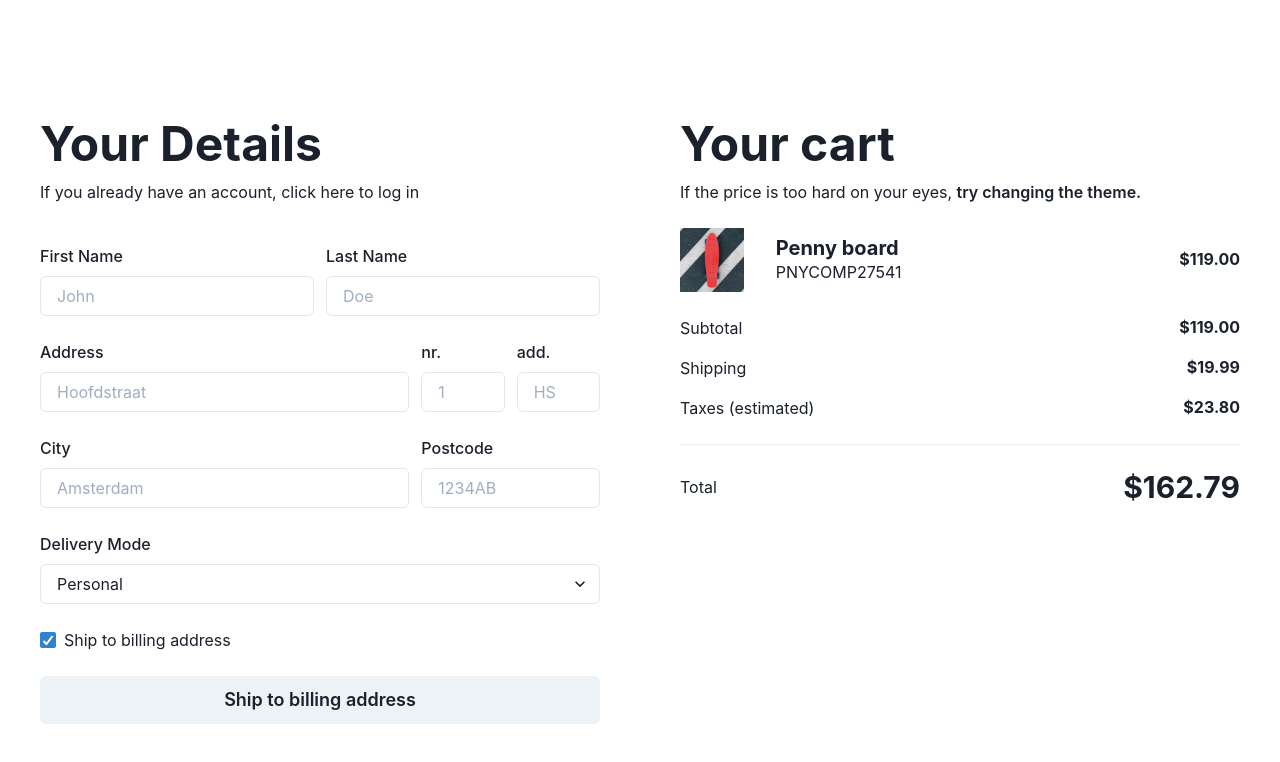
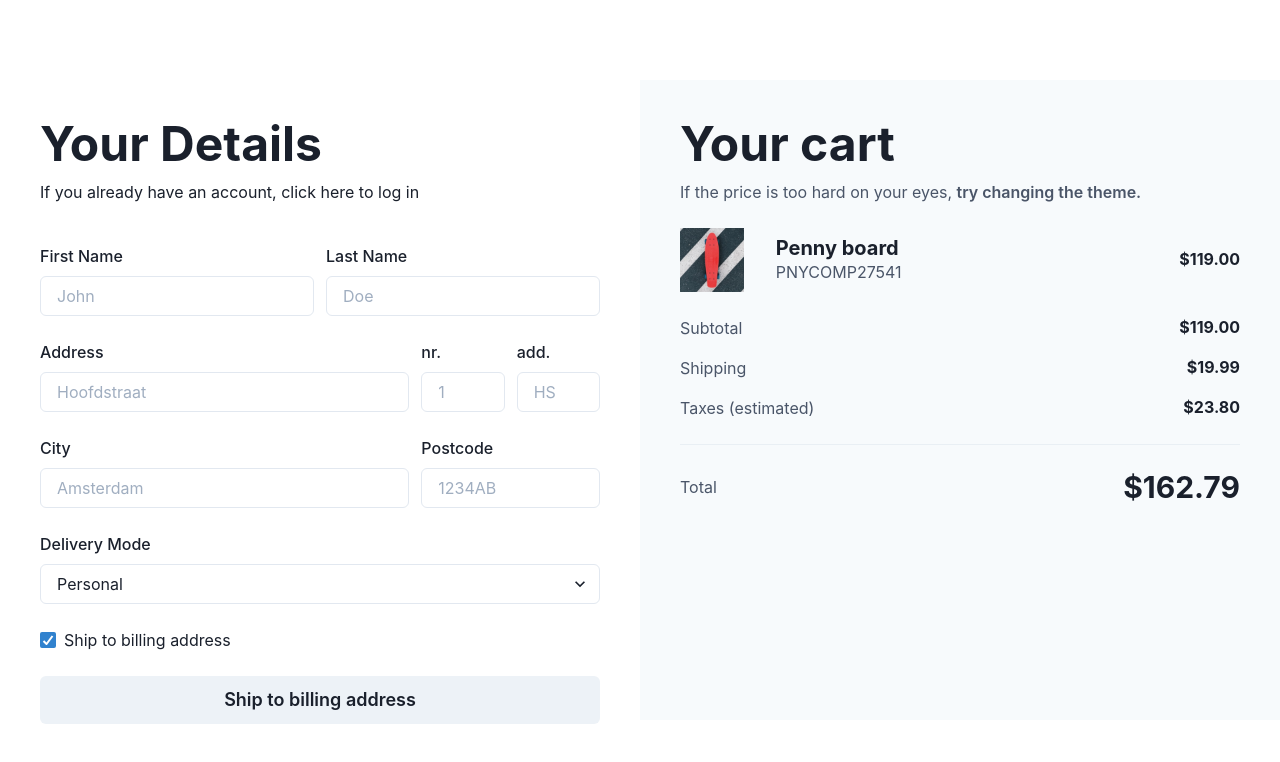
Before and after one commit to maugares/chakraui-egghead-tutorial, a Next.js app: page / in a window 1280 px wide. Shown: the top 762 px of the page. Built offline with nearby package versions, Linux system fonts and the light colour scheme.

Commit message:
Add color mode values

```diff
--- a/src/Cart/Cart.tsx
+++ b/src/Cart/Cart.tsx
@@ -9,12 +9,15 @@
   HStack,
   Stack,
   Divider,
+  Button,
   useColorMode,
-  Button
+  useColorModeValue
 } from '@chakra-ui/react'
 
 const Cart = () => {
   const { toggleColorMode } = useColorMode()
+  const backgroundColor = useColorModeValue('gray.50', 'whiteAlpha.50')
+  const secondaryTextColor = useColorModeValue('gray.600', 'gray.400')
 
   return (
     <VStack
@@ -23,10 +26,11 @@
       padding={10}
       spacing={6}
       align='flex-start'
+      backgroundColor={backgroundColor}
     >
       <VStack spacing={3} alignItems='flex-start'>
         <Heading size='2xl'>Your cart</Heading>
-        <Text>
+        <Text color={secondaryTextColor}>
           If the price is too hard on your eyes,{' '}
           <Button onClick={toggleColorMode} variant='link' colorScheme='black'>
             try changing the theme.
@@ -44,7 +48,7 @@
         </AspectRatio>
         <VStack width='full' spacing={0} alignItems='flex-start'>
           <Heading size='md'>Penny board</Heading>
-          <Text>PNYCOMP27541</Text>
+          <Text color={secondaryTextColor}>PNYCOMP27541</Text>
         </VStack>
         <Heading size='sm' textAlign='end'>
           $119.00
@@ -52,21 +56,21 @@
       </HStack>
       <VStack spacing={4} alignItems='stretch' width='full'>
         <HStack justifyContent='space-between'>
-          <Text>Subtotal</Text>
+          <Text color={secondaryTextColor}>Subtotal</Text>
           <Heading size='sm'>$119.00</Heading>
         </HStack>
         <HStack justifyContent='space-between'>
-          <Text>Shipping</Text>
+          <Text color={secondaryTextColor}>Shipping</Text>
           <Heading size='sm'>$19.99</Heading>
         </HStack>
         <HStack justifyContent='space-between'>
-          <Text>Taxes (estimated)</Text>
+          <Text color={secondaryTextColor}>Taxes (estimated)</Text>
           <Heading size='sm'>$23.80</Heading>
         </HStack>
       </VStack>
       <Divider />
       <HStack justifyContent='space-between' width='full'>
-        <Text>Total</Text>
+        <Text color={secondaryTextColor}>Total</Text>
         <Heading size='lg'>$162.79</Heading>
       </HStack>
     </VStack>
```
